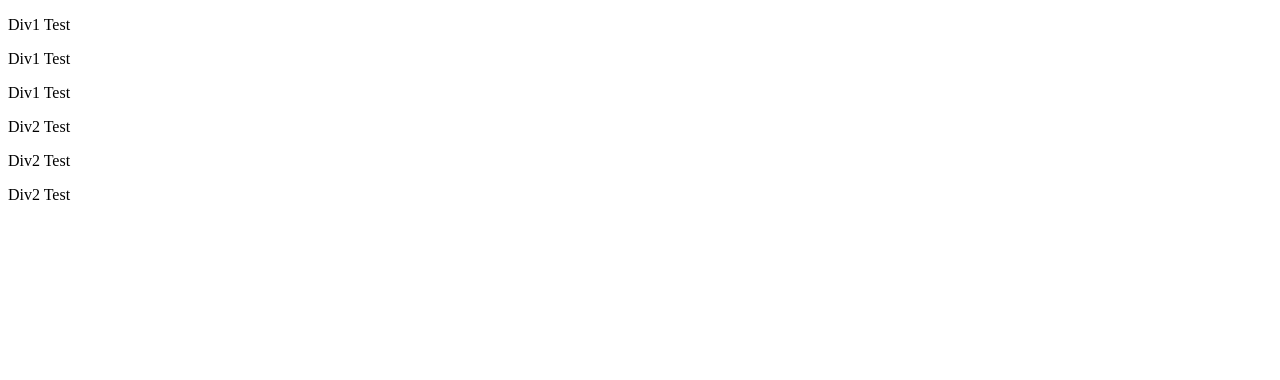
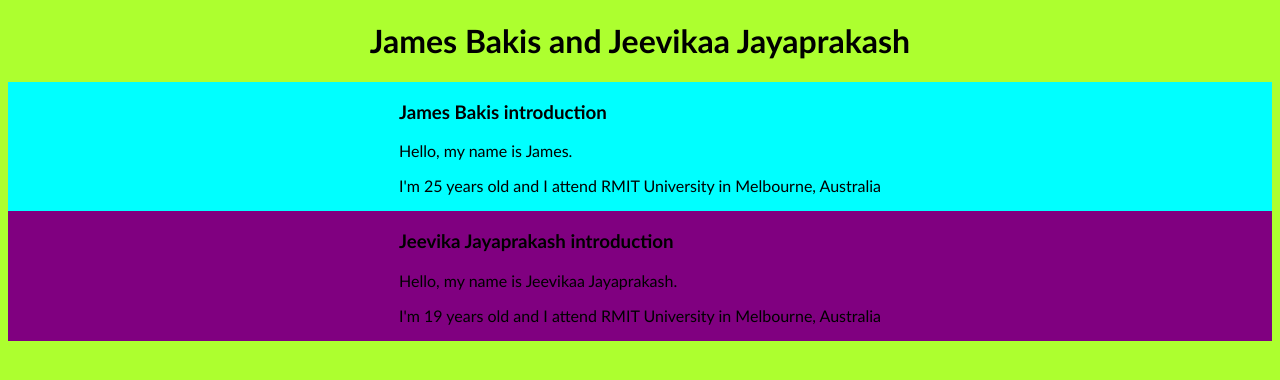
Before and after one commit to jamesbakis/javascript_learning, a plain HTML site: page index.html in a window 1280 px wide. Drawn offline with Linux system fonts and the light colour scheme.

Commit message:
Finished title, version of james and jj intro

```diff
--- a/index.html
+++ b/index.html
@@ -1,31 +1,61 @@
 <!DOCTYPE html>
 <html>
     <head>
+        <link rel="stylesheet" href="style.css"/>
+    </head>
+    <style>
+        html {
+            font-family: 'Gill Sans', 'Gill Sans MT', Calibri, 'Trebuchet MS', sans-serif;
+        }
+    </style>
+    <body>
+        <div id="title">
+            <h1> James Bakis and Jeevikaa Jayaprakash</h1>
+        </div>
+        <div id="james-intro" class="section">
+            <div>
+            </div>
 
-    </head>
-    <body>
-        <div id="div1">
-            <div class="div1">
-                <p>Div1 Test</p>
+            <div>
+                <h3>James Bakis introduction</h3>
+                <p>Hello, my name is James.</p>
+                <p>I'm 25 years old and I attend RMIT University in Melbourne, Australia</p>
             </div>
-            <div class="div1">
-                <p>Div1 Test</p>
+
+            <div>
             </div>
-            <div class="div1">
-                <p>Div1 Test</p>
-            </div>
+
         </div>
 
-        <div id="div2">
-            <div class="div2">
-                <p>Div2 Test</p>
+        <div id="jj-intro" class="section">
+            <div>
             </div>
-            <div class="div2">
-                <p>Div2 Test</p>
+
+            <div>
+                <h3>Jeevika Jayaprakash introduction</h3>
+                <p>Hello, my name is Jeevikaa Jayaprakash.</p>
+                <p>I'm 19 years old and I attend RMIT University in Melbourne, Australia</p>
             </div>
-            <div class="div2">
-                <p>Div2 Test</p>
+
+            <div>
             </div>
+
+        </div>
+
+        <div id="education" class="section">
+
+        </div>
+
+        <div id="subjects-header" class="section">
+        </div>
+
+        <div id="subject" class="section" >
+        </div>
+
+        <div id="activities" class="section">
+        </div>
+
+        <div id="in-common" class="section">
         </div>
     </body>
     <footer>
--- /dev/null
+++ b/style.css
@@ -0,0 +1,37 @@
+html {
+    background-color: greenyellow;
+}
+
+#title h1 {
+    text-align: center;
+}
+
+#james-intro {
+    background-color: aqua;
+    margin: 10px;
+    display: flex;
+    margin-left: auto;
+    margin-right: auto;
+    margin-bottom: 0;
+    margin-top: 0;
+}
+
+#james-intro div {
+    justify-content: left;
+    margin: auto;
+}
+
+#jj-intro {
+    background-color: purple;
+    margin: 10px;
+    display: flex;
+    margin-left: auto;
+    margin-right: auto;
+    margin-bottom: 0;
+    margin-top: 0;
+}
+
+#jj-intro div {
+    justify-content: left;
+    margin: auto;
+}
```
